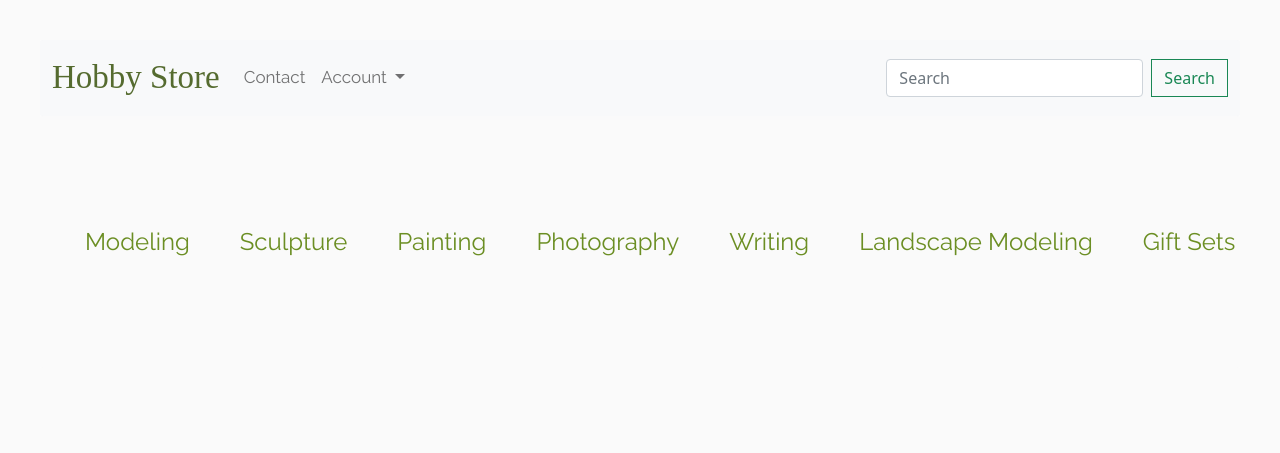
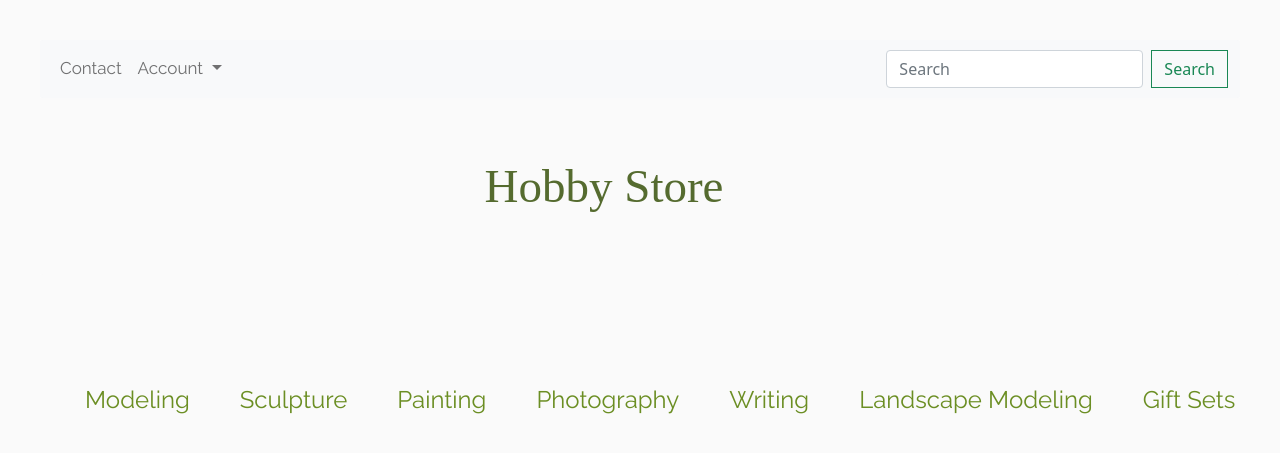
Before and after one commit to DorotaChroboczek/Hobby_Store, a Django app: page / in a window 1280 px wide; the page is wider, and only the part inside the window is pictured. Shown: the top 453 px of that part. Run offline with Django 3.2, Linux system fonts and the light colour scheme; data that the repository does not hold is empty.

Commit message:
change: location of name of brand

```diff
--- a/static/css/base.css
+++ b/static/css/base.css
@@ -308,10 +308,20 @@ body{
 	display: block;
 }
 
-.container-fluid > .navbar-brand {
+.navbar > .brand-center {
+	align-items: center;
+	justify-content: center;
+	text-align: center;
+}
+
+.navbar > .brand-center > .navbar-brand {
 	font-family: Mael;
-	font-size: 33px;
+	font-size: 47px;
 	color: darkolivegreen;
+}
+
+.brand-center {
+	margin: 40px;
 }
 
 .nav-item > .nav-link {
--- a/store/templates/main.html
+++ b/store/templates/main.html
@@ -19,10 +19,6 @@
 
     <nav class="navbar navbar-expand-lg navbar-light bg-light">
       <div class="container-fluid">
-        <a class="navbar-brand" href="{% url 'store:home' %}">Hobby Store</a>
-        <button class="navbar-toggler" type="button" data-bs-toggle="collapse" data-bs-target="#navbarSupportedContent" aria-controls="navbarSupportedContent" aria-expanded="false" aria-label="Toggle navigation">
-          <span class="navbar-toggler-icon"></span>
-        </button>
         <div class="collapse navbar-collapse" id="navbarSupportedContent">
           <ul class="navbar-nav me-auto mb-2 mb-lg-0">
             <li class="nav-item">
@@ -48,13 +44,22 @@
       </div>
     </nav>
 
+    <nav class="navbar">
+        <div class="container-fluid brand-center">
+            <a class="navbar-brand"href="{% url 'store:home' %}">Hobby Store</a>
+            <button class="navbar-toggler" type="button" data-bs-toggle="collapse"
+                    data-bs-target="#navbarSupportedContent" aria-controls="navbarSupportedContent"
+                    aria-expanded="false" aria-label="Toggle navigation">
+              <span class="navbar-toggler-icon"></span>
+            </button>
+        </div>
+    </nav>
+
 
     <nav class="navbar navbar-expand-lg navbar-light">
         <div class="nicdark_site nicdark_front_page">
           <!--start header-->
             <div class="nicdark_menu_type_3 ">
-            <!--start container-->
-{#                <div class="nicdark_container">#}
 
                     <div class="grid_12 percentage nicdark_menu_center">
 
```
